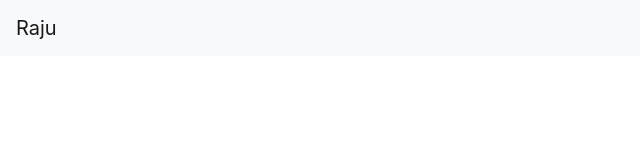
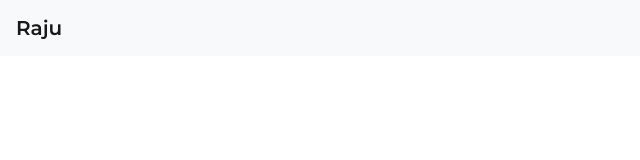
Before and after one commit to BalarajuK/portfolio, a React (Create React App) app: page / in a window 1280 px wide. Shown: the top 160 px of the page, without its empty margins (0-640 px from the left). Built offline with nearby package versions, Linux system fonts and the light colour scheme.

Commit message:
Changed header theme

```diff
--- a/src/components/App.js
+++ b/src/components/App.js
@@ -3,13 +3,16 @@ import Config from '../constants/config.json';
 import Header from './Header.js';
 
 class App extends Component {
+    state = {
+        Dark : false
+    }
     componentDidMount() {
         document.title = Config.Name + "'s Portfolio"
     }
 
     render() {
         return <div className="App">
-            <Header>{Config.Name}</Header>
+            <Header className="Header" dark={this.state.Dark}>{Config.Name}</Header>
         </div>;
     }
 }
--- a/src/index.js
+++ b/src/index.js
@@ -2,6 +2,7 @@ import React from 'react';
 import ReactDOM from 'react-dom';
 import App from './components/App';
 import reportWebVitals from './reportWebVitals';
+import styles from './styles/index.scss'
 
 ReactDOM.render(
   <React.StrictMode>
```
